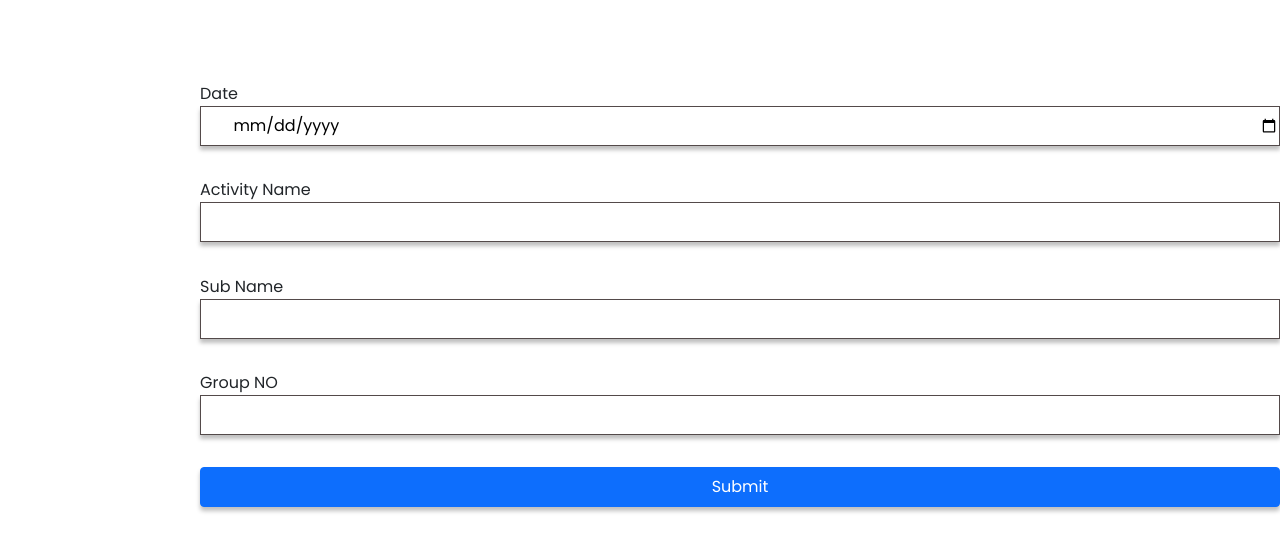
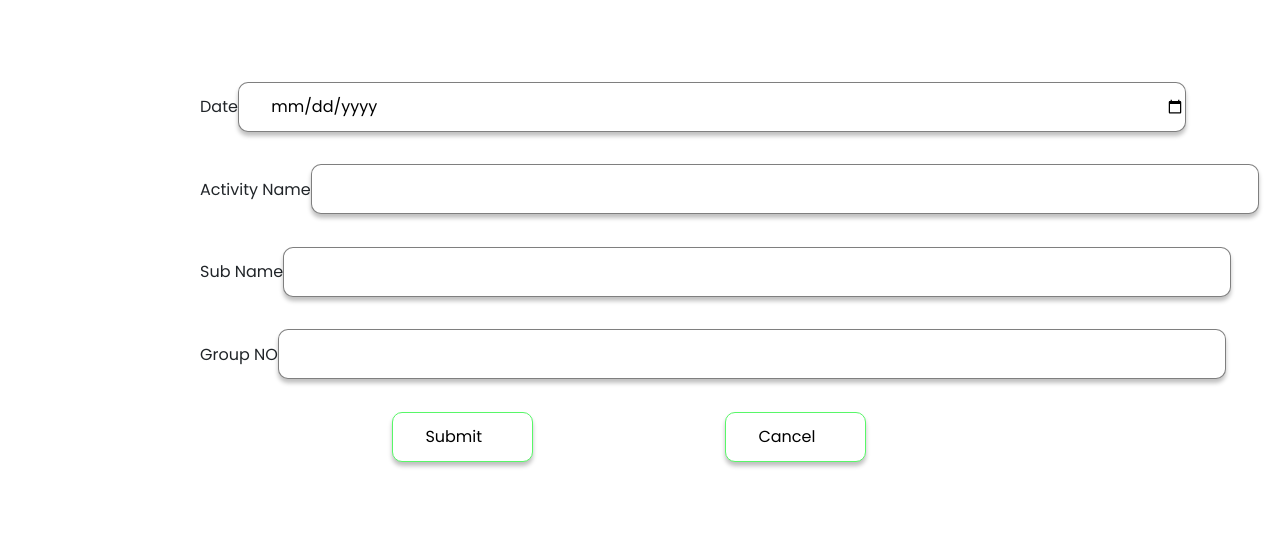
Before and after one commit to PranavShelke4/IT, a React (Create React App) app: page /edit/1 in a window 1280 px wide. Shown: the top 552 px of the page. Built offline with nearby package versions, Linux system fonts and the light colour scheme; no server answers.

Commit message:
some css added to edit exercise

```diff
--- a/src/components/SubjectTeacher/Fideology/EditExercise.js
+++ b/src/components/SubjectTeacher/Fideology/EditExercise.js
@@ -5,6 +5,11 @@ import { useForm } from "react-hook-form";
 import Exercise from "../../../api/Exercise";
 
 import { useParams } from "react-router-dom";
+import "./createPedelogy.css";
+
+function Cancel(){
+  window.location.href="/subject-teacher/dashboard"
+}
 
 function  EditExercise() {
 
@@ -64,6 +69,7 @@ function  EditExercise() {
         <div>
           <label>Date</label>
           <input
+          className='input-box'
           type = "date"
           name="date"
           value={date}
@@ -75,6 +81,7 @@ function  EditExercise() {
         <div>
           <label>Activity Name</label>
           <input
+          className='input-box'
           type ="text"
           name ="activityName"
           value = {activityName}
@@ -86,6 +93,7 @@ function  EditExercise() {
         <div>
           <label>Sub Name</label>
           <input
+          className='input-box'
           type ="text"
           name="subName"
           value ={subName}
@@ -97,6 +105,7 @@ function  EditExercise() {
         <div>
           <label>Group NO</label>
           <input
+          className='input-box'
           type = "text"
           name="groupNo"
           value ={groupNo}
@@ -105,7 +114,8 @@ function  EditExercise() {
           }}
           />
         </div>
-        <input className ="btn btn-primary" type="submit" value="Submit"/>
+        <input className ="subButton" type="submit" value="Submit"/>
+        <input className ="cancelButton" type="button" onClick={Cancel} value="Cancel"/>
       </form>
     </div>
     </div>
```
